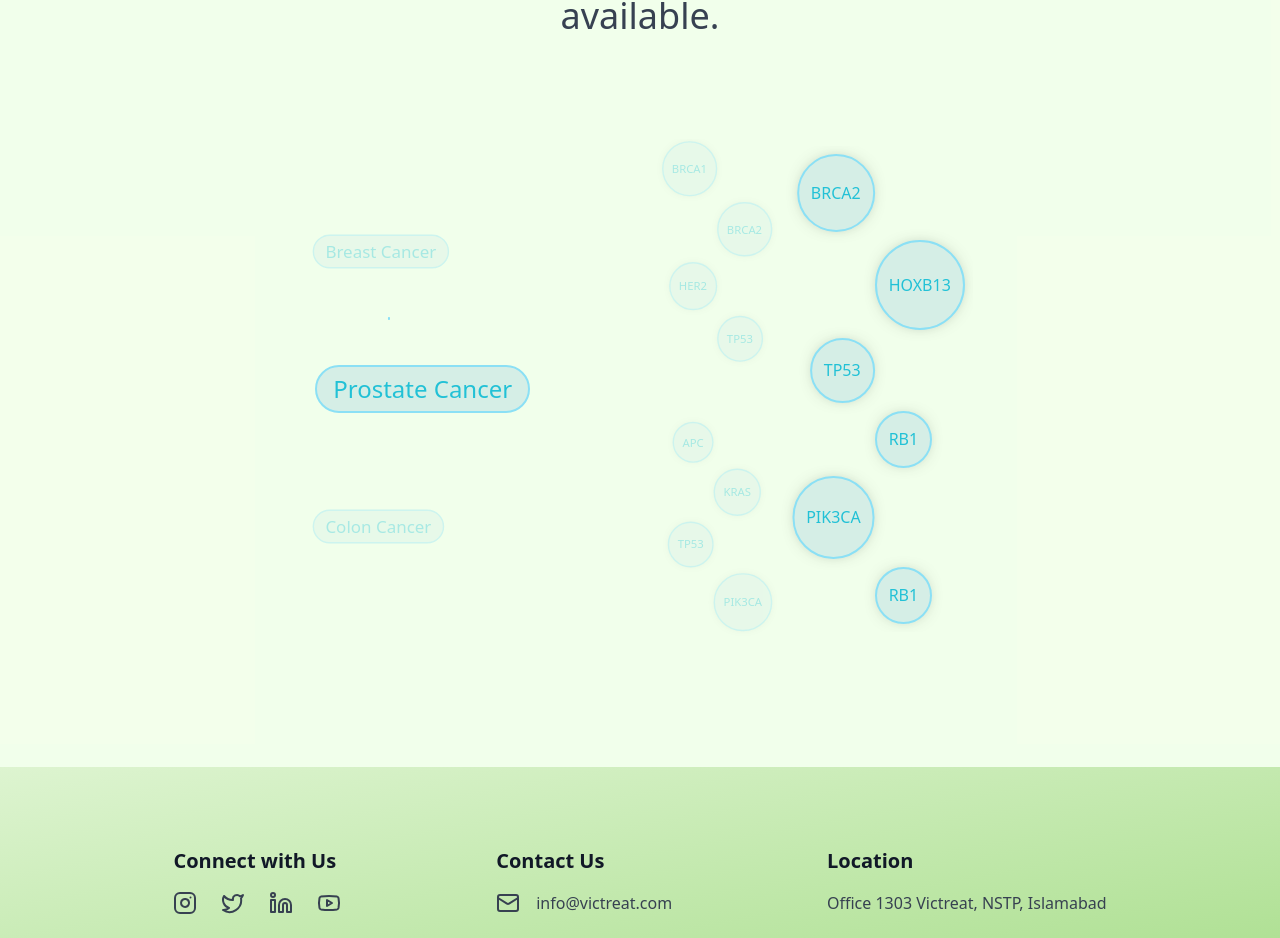
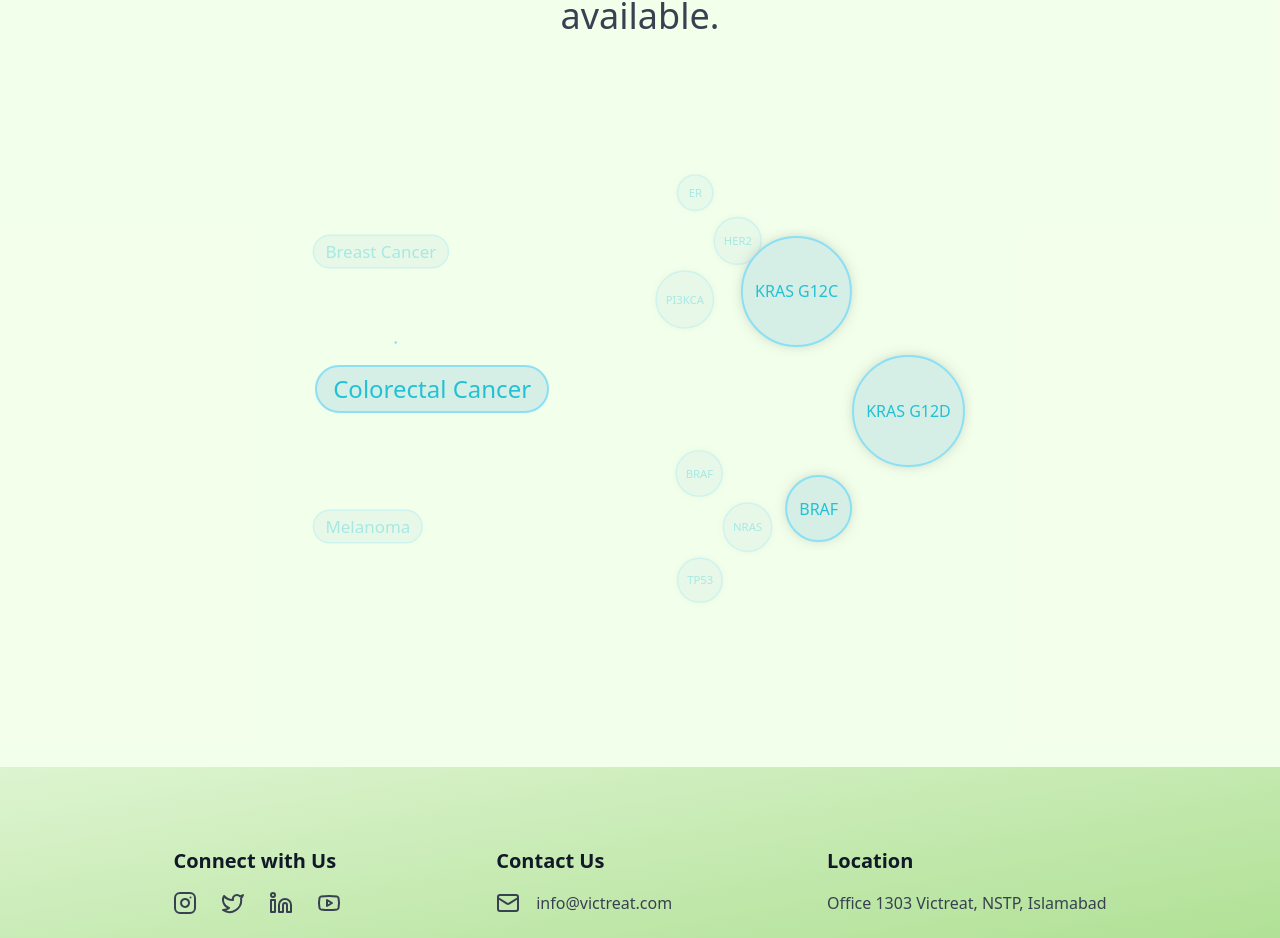
Before and after one commit to zaineli/victreat, a Next.js app: page / in a window 1280 px wide. Shown: the part 3829-4767 px from the top of the page. Built offline with nearby package versions, Linux system fonts and the light colour scheme.

Commit message:
Replaced fake mutations with real ones

```diff
--- a/app/(components)/mutationSections.tsx
+++ b/app/(components)/mutationSections.tsx
@@ -13,15 +13,20 @@ function MutationSection({ small = true }) {
     const isHovered = false;
     // const isHovered = useMouseHover(ref);
     const cancers = [
-        { name: "Lung Cancer", mutations: ["EGFR", "KRAS", "ALK"] },
-        { name: "Breast Cancer", mutations: ["BRCA1", "BRCA2", "HER2", "TP53"] },
-        { name: "Prostate Cancer", mutations: ["BRCA2", "HOXB13", "TP53", "RB1", "PIK3CA", "RB1"] },
-        { name: "Colon Cancer", mutations: ["APC", "KRAS", "TP53", "PIK3CA"] },
-        { name: "Bladder Cancer", mutations: ["FGFR3", "TP53", "RB1", "PIK3CA", "RB1", "PIK3CA"] },
-        { name: "Melanoma", mutations: ["BRAF", "NRAS", "KIT", "GNAQ"] },
-        { name: "Leukemia", mutations: ["BCR-ABL1", "FLT3", "NPM1", "CEBPA"] },
-        { name: "Lymphoma", mutations: ["MYC", "BCL2", "BCL6", "EZH2"] },
+        { name: "Lung Cancer", mutations: ["PDL1", "EGFR", "KRAS", "ALK", "ERBB2", "BRAF", "PIK3CA", "MET"] },
+        {
+            name: "Breast Cancer", mutations: ["ER", "HER2",
+                // "Triple negative",
+                "PI3KCA"]
+        },
+        { name: "Colorectal Cancer", mutations: ["KRAS G12C", "KRAS G12D", "BRAF"] },
+        { name: "Melanoma", mutations: ["BRAF", "NRAS", "TP53"] },
+        { name: "Thyroid Cancer", mutations: ["RET", "BRAF"] },
+        { name: "Ovarian Cancer", mutations: ["BRCA1", "BRCA2"] },
+        { name: "Pancreatic Cancer", mutations: ["BRCA1", "BRCA2"] },
+        { name: "AML", mutations: ["FLT3", "NPM1", "IDH1", "IDH2"] }
     ];
+
 
     const large = useMediaQuery("(min-width: 1024px)");
     const [index, setIndex] = useState(0);
```
